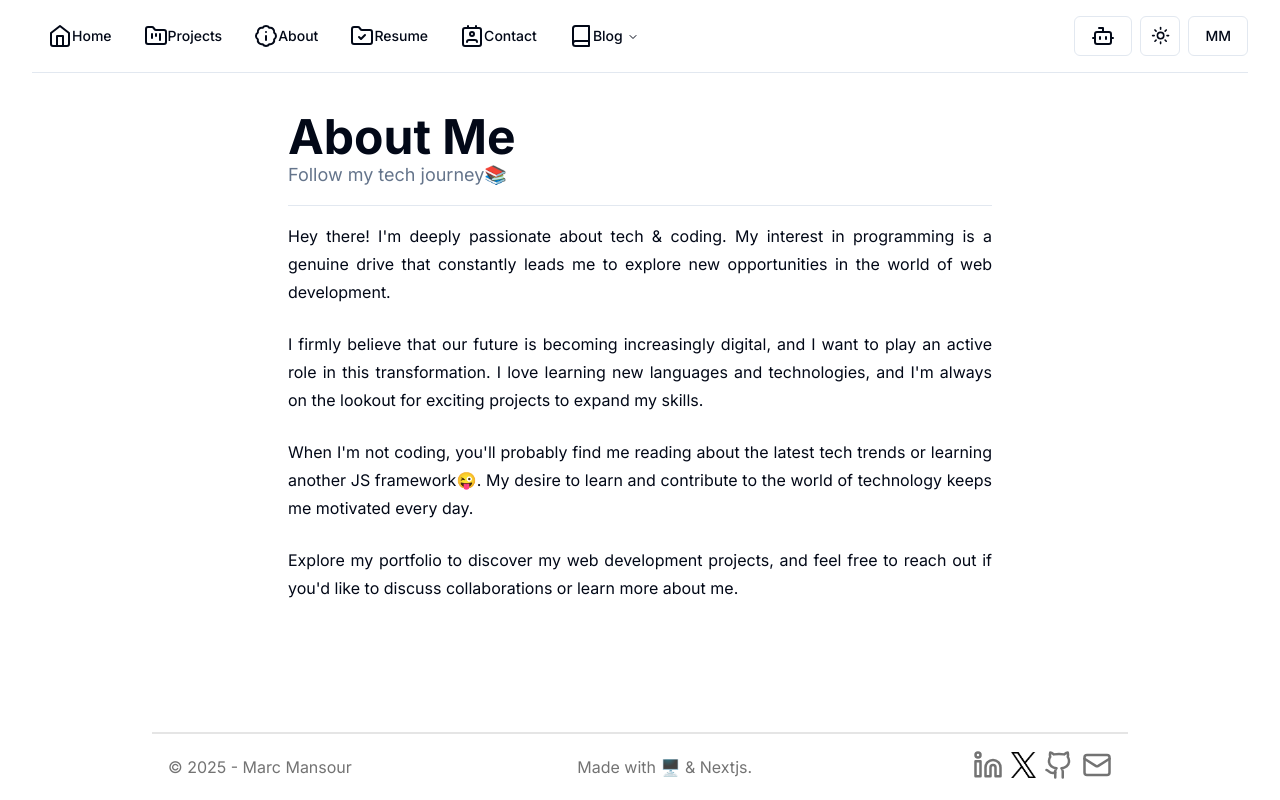
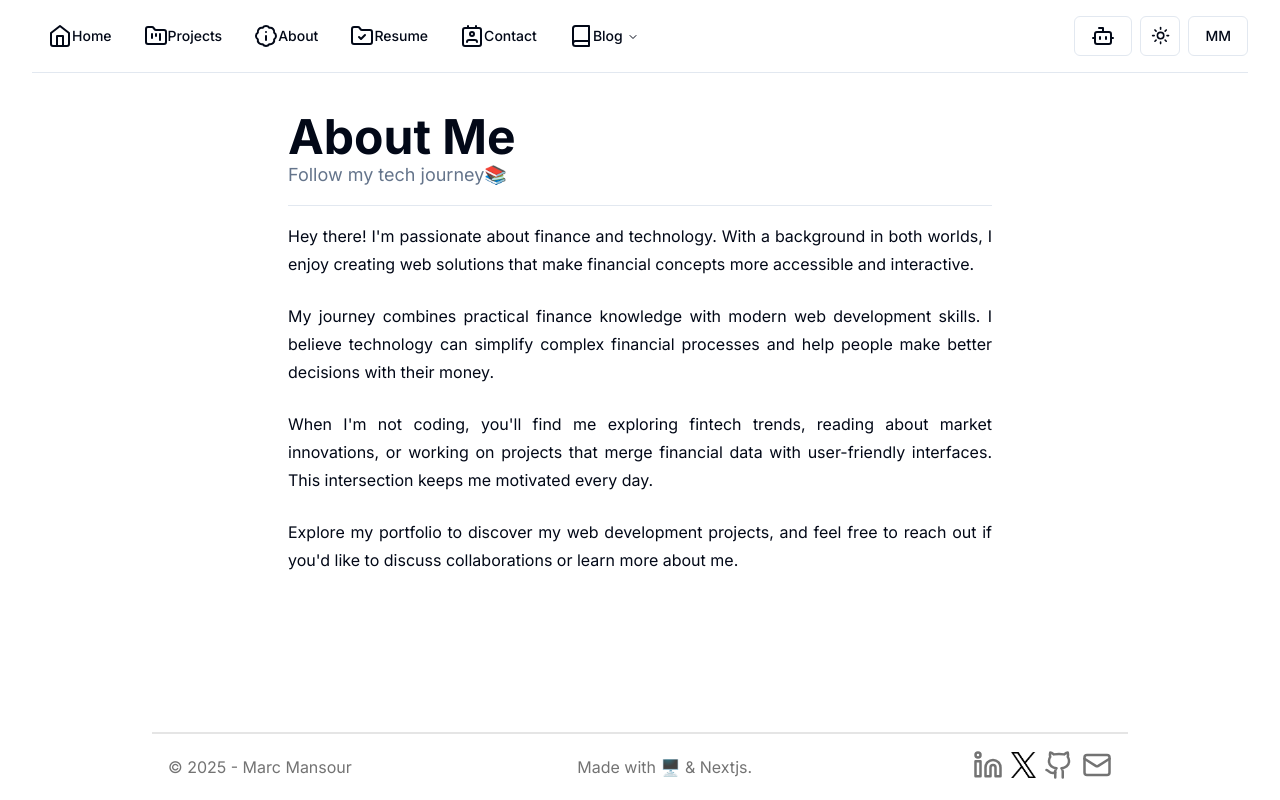
Before and after one commit to marcm8793/websitepersov2, a Next.js app: page /about in a window 1280 px wide. Built offline with nearby package versions, Linux system fonts and the light colour scheme.

Commit message:
feat: Update personal information and LinkedIn link in About page and Footer

```diff
--- a/src/app/about/page.tsx
+++ b/src/app/about/page.tsx
@@ -18,21 +18,20 @@ const page = () => {
       <Separator className="my-4" />
       <div className="text-justify">
         <p className="leading-7 [&:not(:first-child)]:mt-6">
-          Hey there! I&apos;m deeply passionate about tech & coding. My interest
-          in programming is a genuine drive that constantly leads me to explore
-          new opportunities in the world of web development.
+          Hey there! I&apos;m passionate about finance and technology. With a
+          background in both worlds, I enjoy creating web solutions that make
+          financial concepts more accessible and interactive.
         </p>
         <p className="leading-7 [&:not(:first-child)]:mt-6">
-          I firmly believe that our future is becoming increasingly digital, and
-          I want to play an active role in this transformation. I love learning
-          new languages and technologies, and I&apos;m always on the lookout for
-          exciting projects to expand my skills.
+          My journey combines practical finance knowledge with modern web
+          development skills. I believe technology can simplify complex financial
+          processes and help people make better decisions with their money.
         </p>
         <p className="leading-7 [&:not(:first-child)]:mt-6">
-          When I&apos;m not coding, you&apos;ll probably find me reading about
-          the latest tech trends or learning another JS framework😜. My desire
-          to learn and contribute to the world of technology keeps me motivated
-          every day.
+          When I&apos;m not coding, you&apos;ll find me exploring fintech trends,
+          reading about market innovations, or working on projects that merge
+          financial data with user-friendly interfaces. This intersection keeps
+          me motivated every day.
         </p>
         <p className="leading-7 [&:not(:first-child)]:mt-6">
           Explore my portfolio to discover my web development projects, and feel
--- a/src/app/page.tsx
+++ b/src/app/page.tsx
@@ -25,10 +25,10 @@ export default function Home() {
           <p className="text-lg mt-4 mb-6 md:text-2xl">
             I&#39;m a{" "}
             <span className="font-semibold text-teal-600">
-              tech enthusiast.{" "}
+              finance & tech enthusiast.{" "}
             </span>
-            Working towards creating web applications that makes life easier and
-            more meaningful.
+            Combining financial expertise with web technologies to create
+            innovative solutions.
           </p>
           <Link
             href="projects"
--- a/src/components/layout/Footer.tsx
+++ b/src/components/layout/Footer.tsx
@@ -14,7 +14,7 @@ const Footer = () => (
         </p>
         <div className="flex flex-row items-center justify-center space-x-2 mb-1">
           <a
-            href="https://www.linkedin.com/in/marc-mansour-1b938496/"
+            href="https://www.linkedin.com/in/marc-mansour2142/"
             rel="noreferrer"
             target="_blank"
           >
--- a/src/config/nav-mobile-data.ts
+++ b/src/config/nav-mobile-data.ts
@@ -31,7 +31,7 @@ export const docsConfig: DocsConfig = {
     },
     {
       title: "LinkedIn",
-      href: "https://www.linkedin.com/in/marc-mansour-1b938496/",
+      href: "https://www.linkedin.com/in/marc-mansour2142/",
       icon: LinkedInIcon,
     },
     {
```
